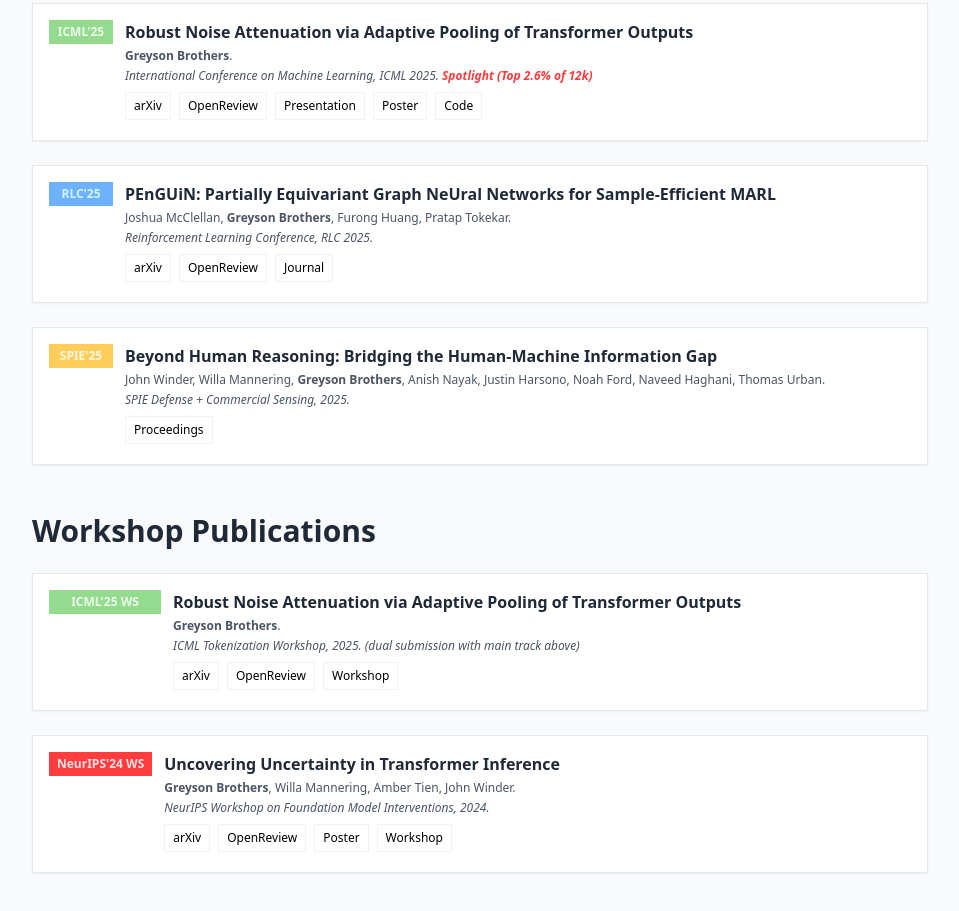
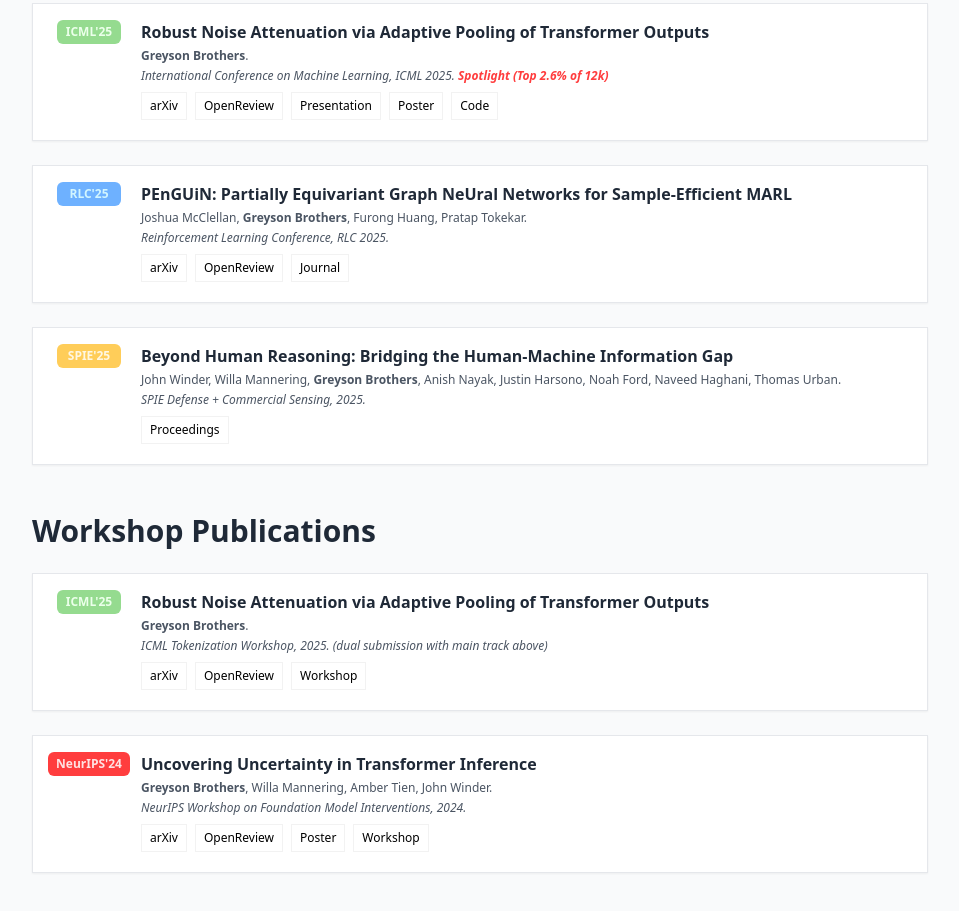
Before and after one commit to agbrothers/agbrothers.github.io, a plain HTML site: page index.html in a window 1280 px wide. Shown: the part 773-1684 px from the top of the page, without its empty margins (160-1119 px from the left). Drawn offline with nearby package versions, Linux system fonts and the light colour scheme; a web font is replaced by a local one.

Commit message:
Tweak padding in publication blocks

```diff
--- a/index.html
+++ b/index.html
@@ -36,8 +36,6 @@
     .tag-rlc   { background-color: #6EB1FF; color: #000; }
     .tag-spie  { background-color: #FFCD59; color: #000; }
     .tag-neurips { background-color: #FF3D3E; color: #fff; }
-    .tag-icml-ws  { background-color: #95DB8F; color: #000; }
-    .tag-neurips-ws { background-color: #FF3D3E; color: #fff; }
 
     /* Uniform tag width */
     .tag-icml,.tag-rlc,.tag-spie {
@@ -45,10 +43,12 @@
       width:4rem; /* same width for all tags */
       text-align:center;
     }
-    .tag-icml-ws,.tag-neurip-ws {
-      display:inline-block;
-      width:7rem; /* same width for all tags */
-      text-align:center;
+    /* Tag layout: fixed left column, colored tag stays compact */
+    .tag-wrapper {
+      width:5rem; /* consistent left offset */
+      flex-shrink:0;
+      display:flex;
+      justify-content:center;
     }
 
     /* Publication text layout */
@@ -120,7 +120,9 @@
         <!-- ICML 2025 -->
         <article class="lg border border-gray-200 bg-white p-4 shadow-sm transition hover:shadow-md">
           <div class="flex gap-3">
-            <span class="shrink-0 self-start md px-2 py-1 text-xs font-semibold tag-icml" style="color: #ebffea;">ICML'25</span>
+            <div class="tag-wrapper">
+              <span class="shrink-0 self-start rounded-md px-2 py-1 text-xs font-semibold tag-icml" style="color: #ebffea;">ICML'25</span>
+            </div>
             <div class="flex-1 pub-block">
               <h3 class="font-semibold">Robust Noise Attenuation via Adaptive Pooling of Transformer Outputs</h3>
               <p class="text-xs text-gray-600 pub-authors"><strong>Greyson&nbsp;Brothers</strong>.</p>
@@ -139,7 +141,9 @@
         <!-- RLC 2025 -->
         <article class="lg border border-gray-200 bg-white p-4 shadow-sm transition hover:shadow-md">
           <div class="flex gap-3">
-            <span class="shrink-0 self-start md px-2 py-1 text-xs font-semibold tag-rlc" style="color: #d1f5ff;">RLC'25</span>
+            <div class="tag-wrapper">
+              <span class="shrink-0 self-start rounded-md px-2 py-1 text-xs font-semibold tag-rlc" style="color: #d1f5ff;">RLC'25</span>
+            </div>
             <div class="flex-1 pub-block">
               <h3 class="font-semibold">PEnGUiN: Partially Equivariant Graph NeUral Networks for Sample-Efficient&nbsp;MARL</h3>
               <p class="text-xs text-gray-600 pub-authors">Joshua&nbsp;McClellan, <strong>Greyson&nbsp;Brothers</strong>, Furong&nbsp;Huang, Pratap&nbsp;Tokekar.</p>
@@ -156,7 +160,9 @@
         <!-- SPIE 2025 -->
         <article class="lg border border-gray-200 bg-white p-4 shadow-sm transition hover:shadow-md">
           <div class="flex gap-3">
-            <span class="shrink-0 self-start md px-2 py-1 text-xs font-semibold tag-spie" style="color: #fff7e3;">SPIE'25</span>
+            <div class="tag-wrapper">
+              <span class="shrink-0 self-start rounded-md px-2 py-1 text-xs font-semibold tag-spie" style="color: #fff7e3;">SPIE'25</span>
+            </div>
             <div class="flex-1 pub-block">
               <h3 class="font-semibold">Beyond Human Reasoning: Bridging the Human-Machine Information Gap</h3>
               <p class="text-xs text-gray-600 pub-authors">John&nbsp;Winder, Willa&nbsp;Mannering, <strong>Greyson&nbsp;Brothers</strong>, Anish Nayak, Justin Harsono, Noah Ford, Naveed Haghani, Thomas Urban.</p>
@@ -175,7 +181,9 @@
         <!-- ICML WS 2025 -->
         <article class="lg border border-gray-200 bg-white p-4 shadow-sm transition hover:shadow-md">
           <div class="flex gap-3">
-            <span class="shrink-0 self-start md px-2 py-1 text-xs font-semibold tag-icml-ws" style="color: #ebffea;">ICML'25&nbsp;WS</span>
+            <div class="tag-wrapper">
+              <span class="shrink-0 self-start rounded-md px-2 py-1 text-xs font-semibold tag-icml" style="color: #ebffea;">ICML'25</span>
+            </div>
             <div class="flex-1 pub-block">
               <h3 class="font-semibold">Robust Noise Attenuation via Adaptive Pooling of Transformer Outputs</h3>
               <p class="text-xs text-gray-600 pub-authors"><strong>Greyson&nbsp;Brothers</strong>.</p>
@@ -192,7 +200,9 @@
         <!-- NeurIPS WS 2024 -->
         <article class="lg border border-gray-200 bg-white p-4 shadow-sm transition hover:shadow-md">
           <div class="flex gap-3">
-            <span class="shrink-0 self-start md px-2 py-1 text-xs font-semibold tag-neurips-ws" style="color: #ffe2e2;">NeurIPS'24&nbsp;WS</span>
+            <div class="tag-wrapper">
+              <span class="shrink-0 self-start rounded-md px-2 py-1 text-xs font-semibold tag-neurips" style="color: #ffe2e2;">NeurIPS'24</span>
+            </div>
             <div class="flex-1 pub-block">
               <h3 class="font-semibold">Uncovering Uncertainty in Transformer Inference</h3>
               <p class="text-xs text-gray-600 pub-authors"><strong>Greyson&nbsp;Brothers</strong>, Willa Mannering, Amber Tien, John Winder.</p>
```
